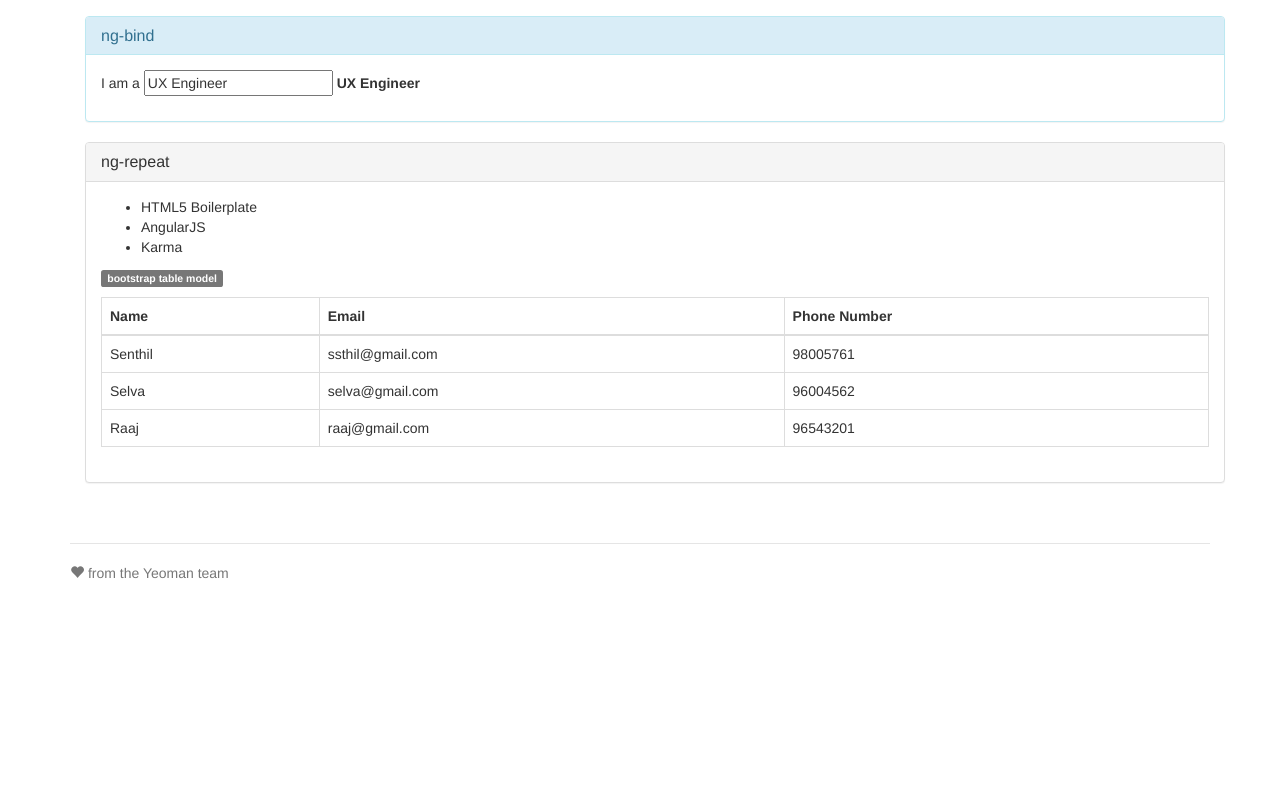
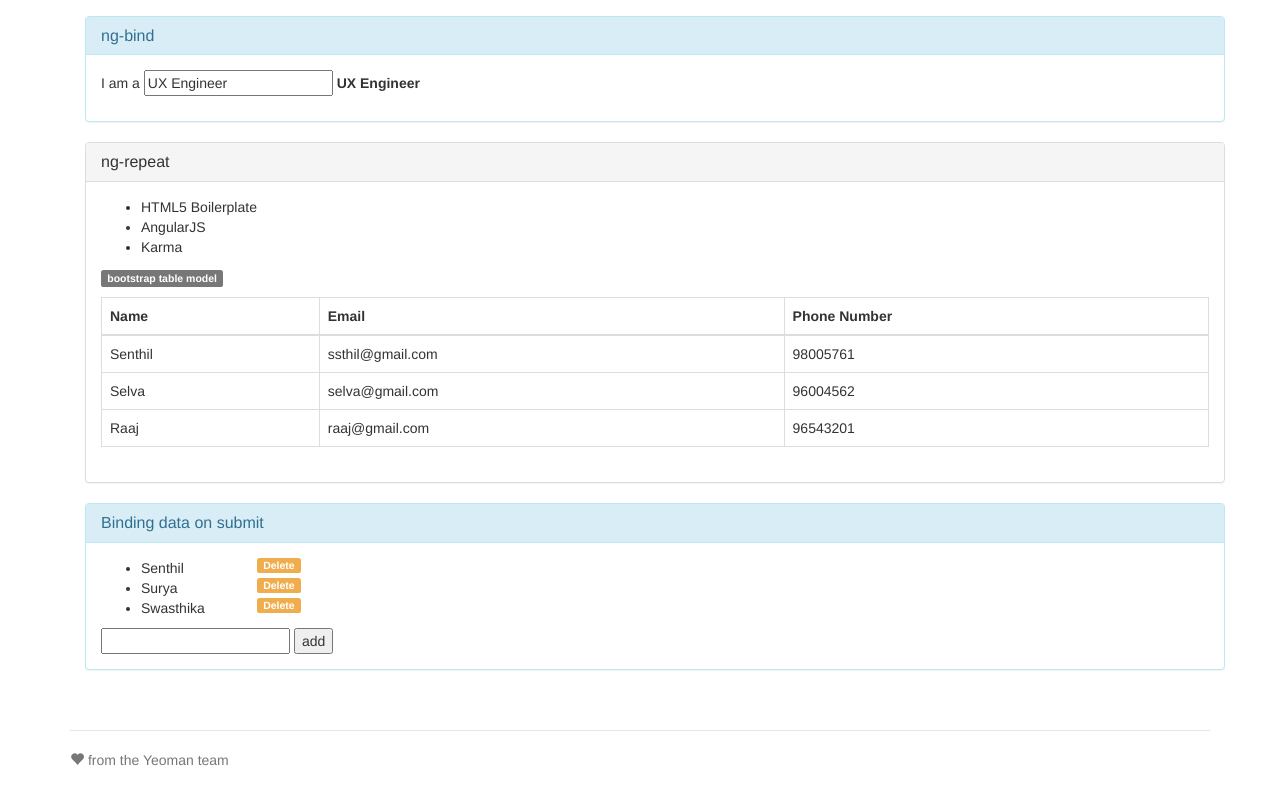
Before and after one commit to ssthil/AngularJS-Yeoman, a website: page app/index.html in a window 1280 px wide. Shown: the part 382-1182 px from the top of the page. Before the commit the page ends 995 px from the top, so only its background shows below. Drawn offline with nearby package versions, Linux system fonts and the light colour scheme; files that its build step writes are made by us from their sources.

Commit message:
modified view

```diff
--- a/app/scripts/controllers/main.js
+++ b/app/scripts/controllers/main.js
@@ -21,3 +21,17 @@ var app = angular.module('angularjsYoApp', []);
 	];
 
   });
+  //Clearing the entered name on submit using data binding.
+   app.controller('NameCtrl', function ($scope){
+        $scope.names = ['Senthil', 'Surya', 'Swasthika'];
+
+		$scope.addName = function() {
+			$scope.names.push($scope.enteredName);
+			$scope.enteredName = '';
+		};
+
+		$scope.removeName = function(name){
+			var i = $scope.names.indexOf(name);
+			$scope.names.splice(i,1);
+		}
+      });
--- a/app/styles/main.css
+++ b/app/styles/main.css
@@ -23,7 +23,8 @@ body {
   line-height: 40px;
   padding-bottom: 19px;
 }
-
+span.label{cursor:pointer;}
+span.label:hover{background:#3366ee;}
 /* Custom page footer */
 .footer {
   padding-top: 19px;
--- a/app/views/main.html
+++ b/app/views/main.html
@@ -69,6 +69,20 @@
 				</table>
 			</div>
 		</div>
+		<div class="panel panel-info" ng-controller="NameCtrl">
+			<div class="panel-heading">
+			<h3 class="panel-title">Binding data on submit</h3>
+			</div>
+			<div class="panel-body">
+				<ul style="max-width:200px">
+					<li ng-repeat="name in names">{{name}}<span ng-click="removeName(name)" class="label label-warning pull-right">Delete</span></li>
+				</ul>
+				<form ng-submit="addName()">
+					<input type="text" ng-model="enteredName">
+					<input type="submit" value="add">
+				</form>
+			</div>
+		</div>
 
 
 
```
